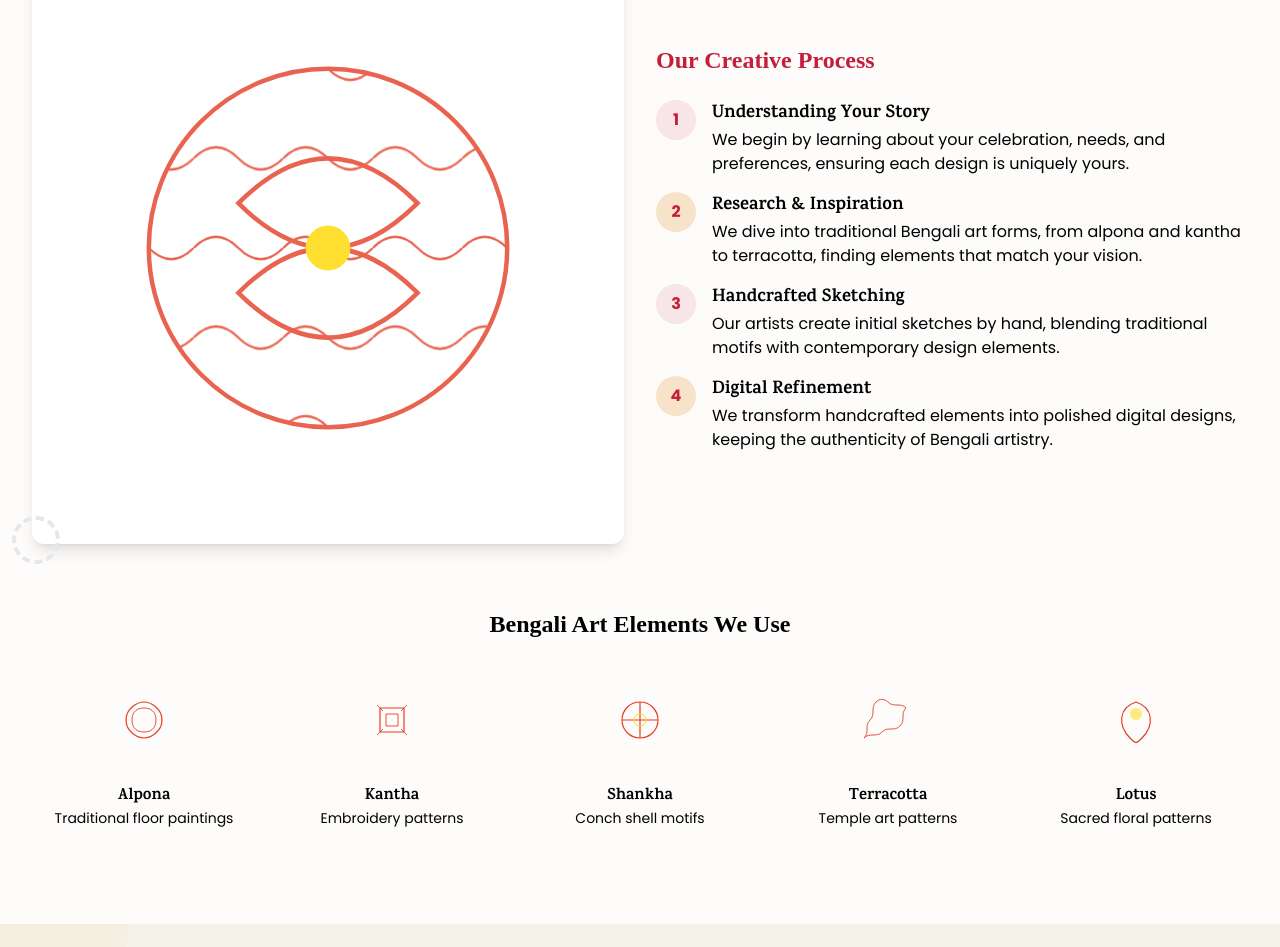
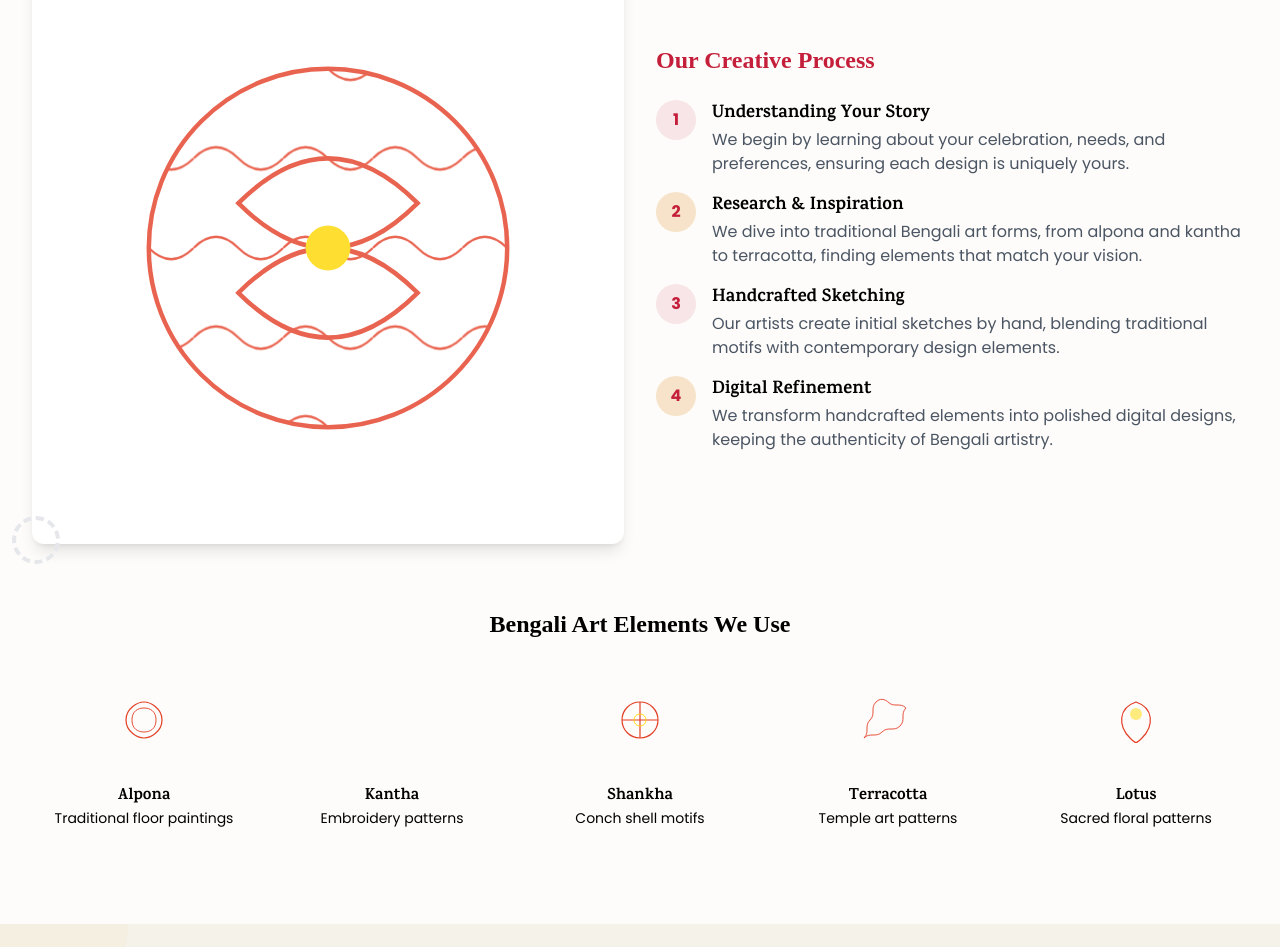
Before and after one commit to snehasishhaldar/JS_Graphics_Design_Landing_Page, a React (Vite) app: page / in a window 1280 px wide. Shown: the part 4280-5227 px from the top of the page. Built offline with nearby package versions, Linux system fonts and the light colour scheme; a web font is replaced by a local one.

Commit message:
Update BehindDesign.tsx

```diff
--- a/src/components/BehindDesign.tsx
+++ b/src/components/BehindDesign.tsx
@@ -12,7 +12,7 @@ const BehindDesign = () => {
           <h2 className="font-rozha text-3xl md:text-4xl font-bold mb-4">
             Behind The <span className="text-primary">Design</span>
           </h2>
-          <p className=" text-primary max-w-2xl mx-auto">
+          <p className=" ttext-gray-600 max-w-2xl mx-auto">
             Discover how we craft each design with Bengali heritage and artistry.
           </p>
         </div>
@@ -57,7 +57,7 @@ const BehindDesign = () => {
                 </div>
                 <div>
                   <h4 className="font-bold text-lg">Understanding Your Story</h4>
-                  <p className="text-bengali-gray">We begin by learning about your celebration, needs, and preferences, ensuring each design is uniquely yours.</p>
+                  <p className="text-gray-600">We begin by learning about your celebration, needs, and preferences, ensuring each design is uniquely yours.</p>
                 </div>
               </div>
 
@@ -67,7 +67,7 @@ const BehindDesign = () => {
                 </div>
                 <div>
                   <h4 className="font-bold text-lg">Research & Inspiration</h4>
-                  <p className="text-bengali-gray">We dive into traditional Bengali art forms, from alpona and kantha to terracotta, finding elements that match your vision.</p>
+                  <p className="text-gray-600">We dive into traditional Bengali art forms, from alpona and kantha to terracotta, finding elements that match your vision.</p>
                 </div>
               </div>
 
@@ -77,7 +77,7 @@ const BehindDesign = () => {
                 </div>
                 <div>
                   <h4 className="font-bold text-lg">Handcrafted Sketching</h4>
-                  <p className="text-bengali-gray">Our artists create initial sketches by hand, blending traditional motifs with contemporary design elements.</p>
+                  <p className="text-gray-600">Our artists create initial sketches by hand, blending traditional motifs with contemporary design elements.</p>
                 </div>
               </div>
 
@@ -87,7 +87,7 @@ const BehindDesign = () => {
                 </div>
                 <div>
                   <h4 className="font-bold text-lg">Digital Refinement</h4>
-                  <p className="text-bengali-gray">We transform handcrafted elements into polished digital designs, keeping the authenticity of Bengali artistry.</p>
+                  <p className="text-gray-600">We transform handcrafted elements into polished digital designs, keeping the authenticity of Bengali artistry.</p>
                 </div>
               </div>
             </div>
@@ -116,11 +116,7 @@ const BehindDesign = () => {
 
             <div className="flex flex-col items-center text-center">
               <div className="w-24 h-24 rounded-full bg-bengali-soft-orange/30 flex items-center justify-center mb-4">
-                <svg width="60" height="60" viewBox="0 0 100 100">
-                  <path d="M30,30 L70,30 L70,70 L30,70 Z" fill="none" stroke="#e43e25" strokeWidth="2" />
-                  <path d="M40,40 L60,40 L60,60 L40,60 Z" fill="none" stroke="#e43e25" strokeWidth="1.5" />
-                  <path d="M25,25 L35,35 M65,35 L75,25 M75,75 L65,65 M35,65 L25,75" stroke="#e43e25" strokeWidth="1.5" />
-                </svg>
+               <img a="../pngwing.com.png"></img>
               </div>
               <h4 className="font-bold">Kantha</h4>
               <p className="text-sm text-bengali-gray">Embroidery patterns</p>
```
